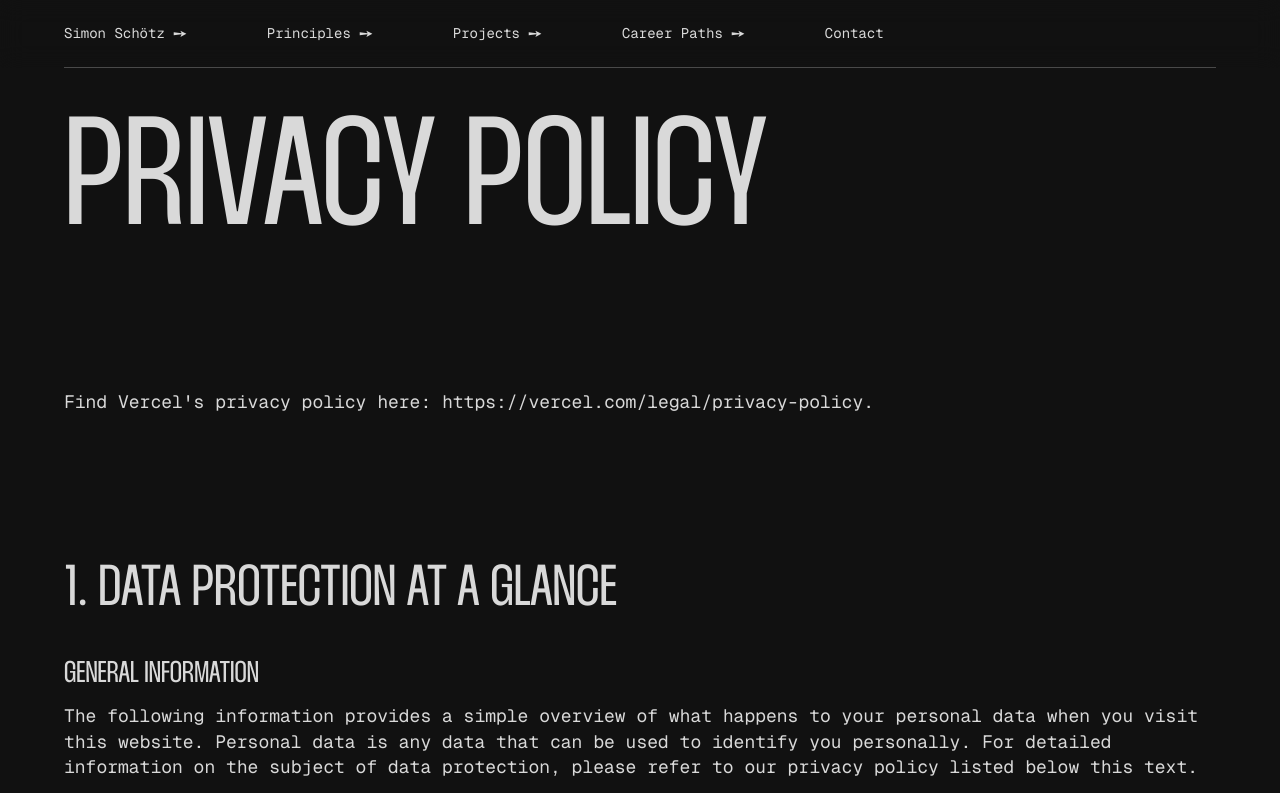
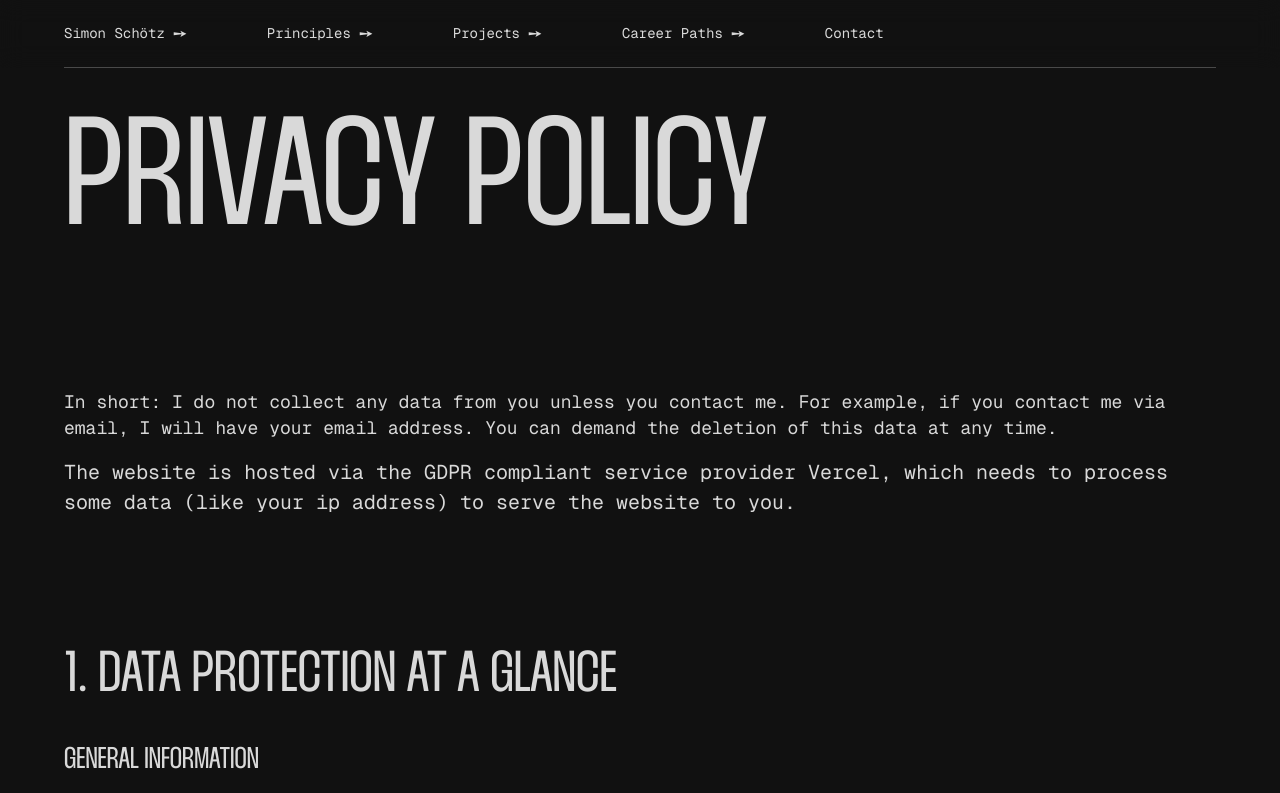
Before and after one commit to SimonSchoetz/simon-schoetz-website-2025, a Next.js app: page /privacy-policy in a window 1280 px wide. Shown: the top 793 px of the page. Built offline with nearby package versions, Linux system fonts and the light colour scheme.

Commit message:
finish imprint

```diff
--- a/app/privacy-policy/page.tsx
+++ b/app/privacy-policy/page.tsx
@@ -10,10 +10,18 @@ const PrivacyPolicyPage: NextPage = () => {
     <main className='flex flex-col gap-20 lg:gap-32 relative section-padding'>
       <H1 text='Privacy Policy' />
 
-      <p className={pClassName}>
-        Find Vercel&apos;s privacy policy here:
-        https://vercel.com/legal/privacy-policy.
-      </p>
+      <Section>
+        <p className={pClassName}>
+          In short: I do not collect any data from you unless you contact me.
+          For example, if you contact me via email, I will have your email
+          address. You can demand the deletion of this data at any time.
+        </p>
+        <p>
+          The website is hosted via the GDPR compliant service provider Vercel,
+          which needs to process some data (like your ip address) to serve the
+          website to you.
+        </p>
+      </Section>
       <Section>
         <H2 text='1. Data protection at a glance' />
 
@@ -146,7 +154,10 @@ const PrivacyPolicyPage: NextPage = () => {
           access.
         </p>
 
-        <H3 text='Note on the responsible body' className={h3ClassName} />
+        <H3
+          text='Information on the responsible body'
+          className={h3ClassName}
+        />
         <p className={pClassName}>
           The responsible body for data processing on this website is:
         </p>
```
